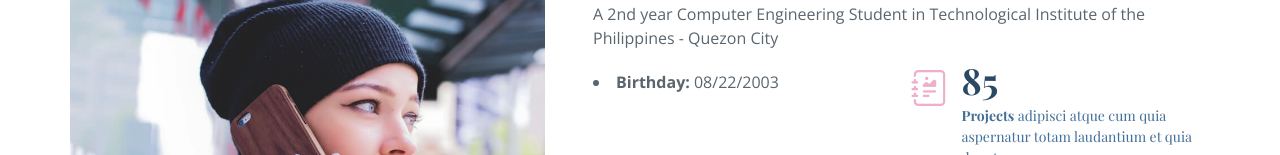
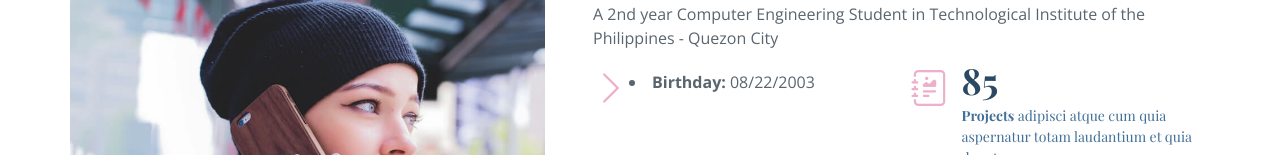
Before and after one commit to Jayryy/Jayryy.github.io, a plain HTML site: page index.html in a window 1280 px wide. Shown: the part 797-952 px from the top of the page. Drawn offline with nearby package versions, Linux system fonts and the light colour scheme; a web font is replaced by a local one.

Commit message:
Update index.html

```diff
--- a/index.html
+++ b/index.html
@@ -103,7 +103,7 @@
               <div class="row">
                 <div class="col-md-6 d-md-flex align-items-md-stretch">
                   <div class="count-box">
-                    <li><strong>Birthday:</strong> 08/22/2003</li>
+                    <li><i class="bi bi-chevron-right"></i><strong>Birthday:</strong> 08/22/2003</li>
 
                   </div>
                 </div>
```
